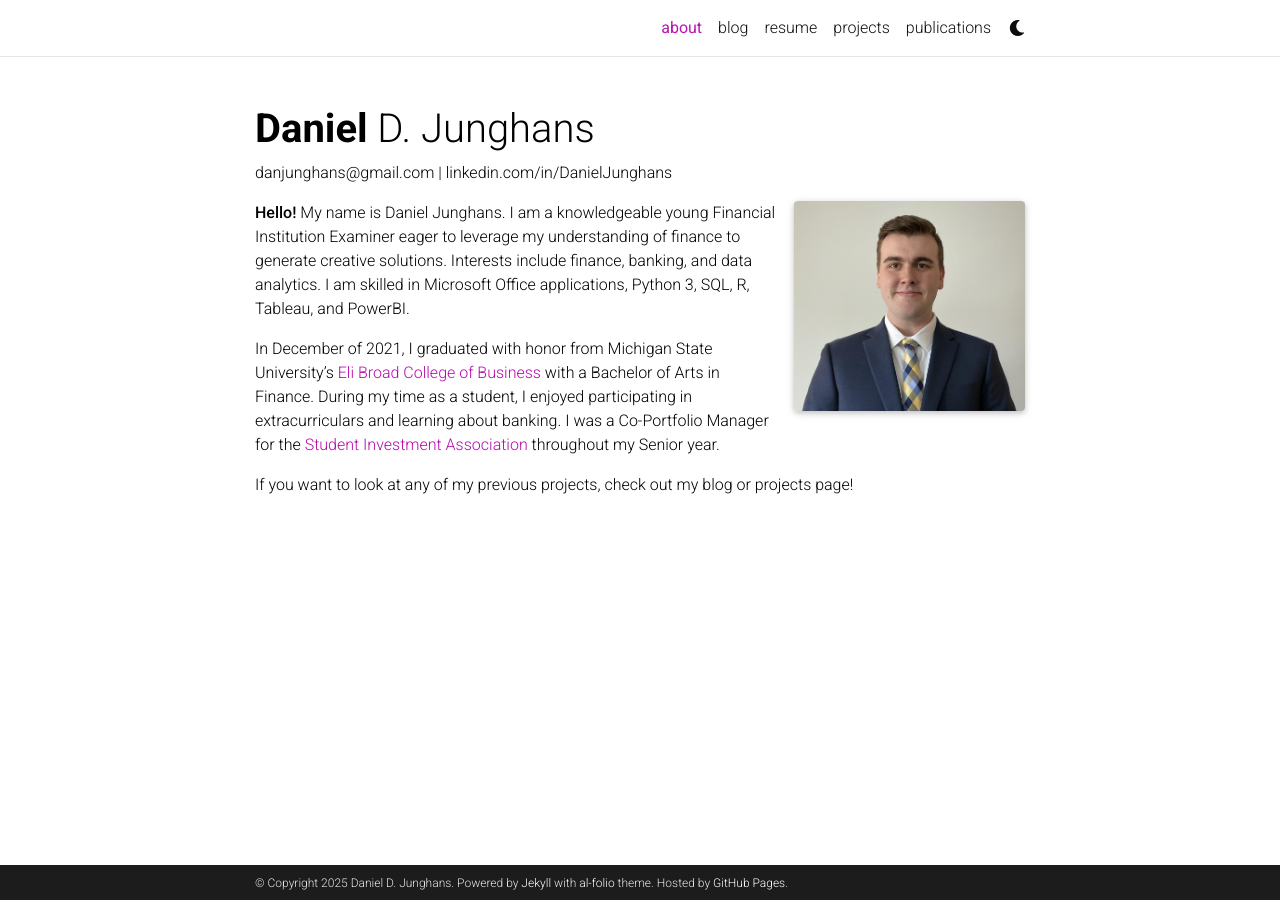
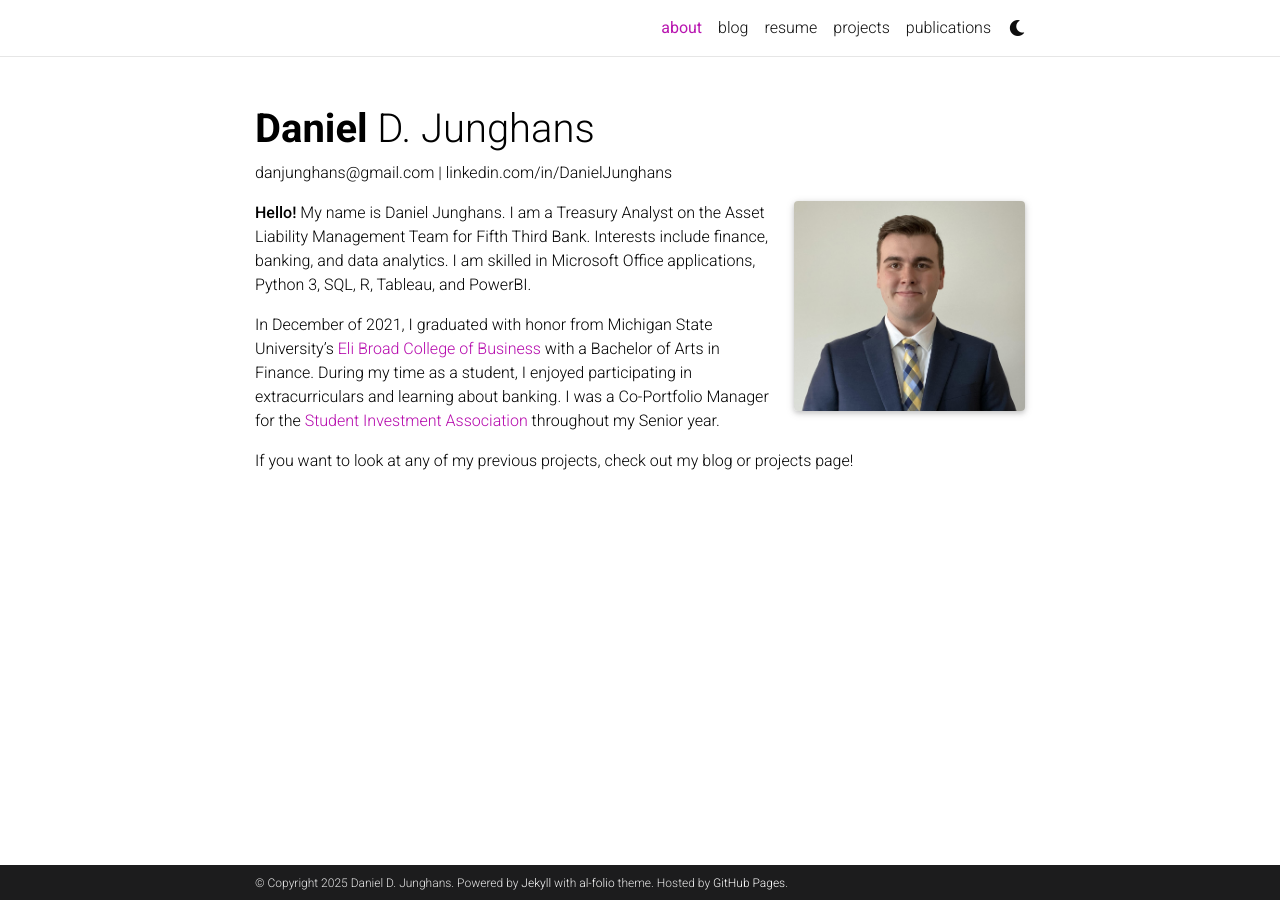
Before and after one commit to DanielJunghans/danieljunghans.github.io, a Jekyll site: the page built from _pages/about.md, in a window 1280 px wide. Built offline with Jekyll 4.4.1, drawn with Linux system fonts in a browser that asks for light colours; full-size pictures stand in for the smaller copies a plugin makes; comment, search, counter and statistics services are not loaded; a style sheet for code colours, icons or effects is not loaded.

Commit message:
updating job

```diff
--- a/_data/cv.yml
+++ b/_data/cv.yml
@@ -4,9 +4,13 @@
 - title: Experience
   type: time_table
   contents:
+    - title: Financial Analyst III
+      institution: Fifth Third Bank
+      year: 02/25 - Present
+
     - title: Financial Institution Examiner
       institution: Michigan Department of Insurance and Financial Services
-      year: 12/21 - Present
+      year: 12/21 - 02/25
       description:
         - Conduct in-depth analysis of financial performance, operational risks, and balance sheet trends for state-chartered banks, ranging from small community banks to complex multi-branch institutions
         - Deliver comprehensive, professional assessments of examination findings, synthesizing key insights to inform team decision-making and regulatory recommendations
--- a/_pages/about.md
+++ b/_pages/about.md
@@ -15,7 +15,7 @@
 selected_papers: false # includes a list of papers marked as "selected={true}"
 social: false  # includes social icons at the bottom of the page
 ---
-**Hello!** My name is Daniel Junghans.  I am a knowledgeable young Financial Institution Examiner eager to leverage my understanding of finance to generate creative solutions. Interests include finance, banking, and data analytics. I am skilled in Microsoft Office applications, Python 3, SQL, R, Tableau, and PowerBI.
+**Hello!** My name is Daniel Junghans. I am a Treasury Analyst on the Asset Liability Management Team for Fifth Third Bank. Interests include finance, banking, and data analytics. I am skilled in Microsoft Office applications, Python 3, SQL, R, Tableau, and PowerBI.
 
 In December of 2021, I graduated with honor from Michigan State University's [Eli Broad College of Business](https://broad.msu.edu/) with a Bachelor of Arts in Finance. During my time as a student, I enjoyed participating in extracurriculars and learning about banking. I was a Co-Portfolio Manager for the [Student Investment Association](https://www.msusia.org/) throughout my Senior year.
 
```
